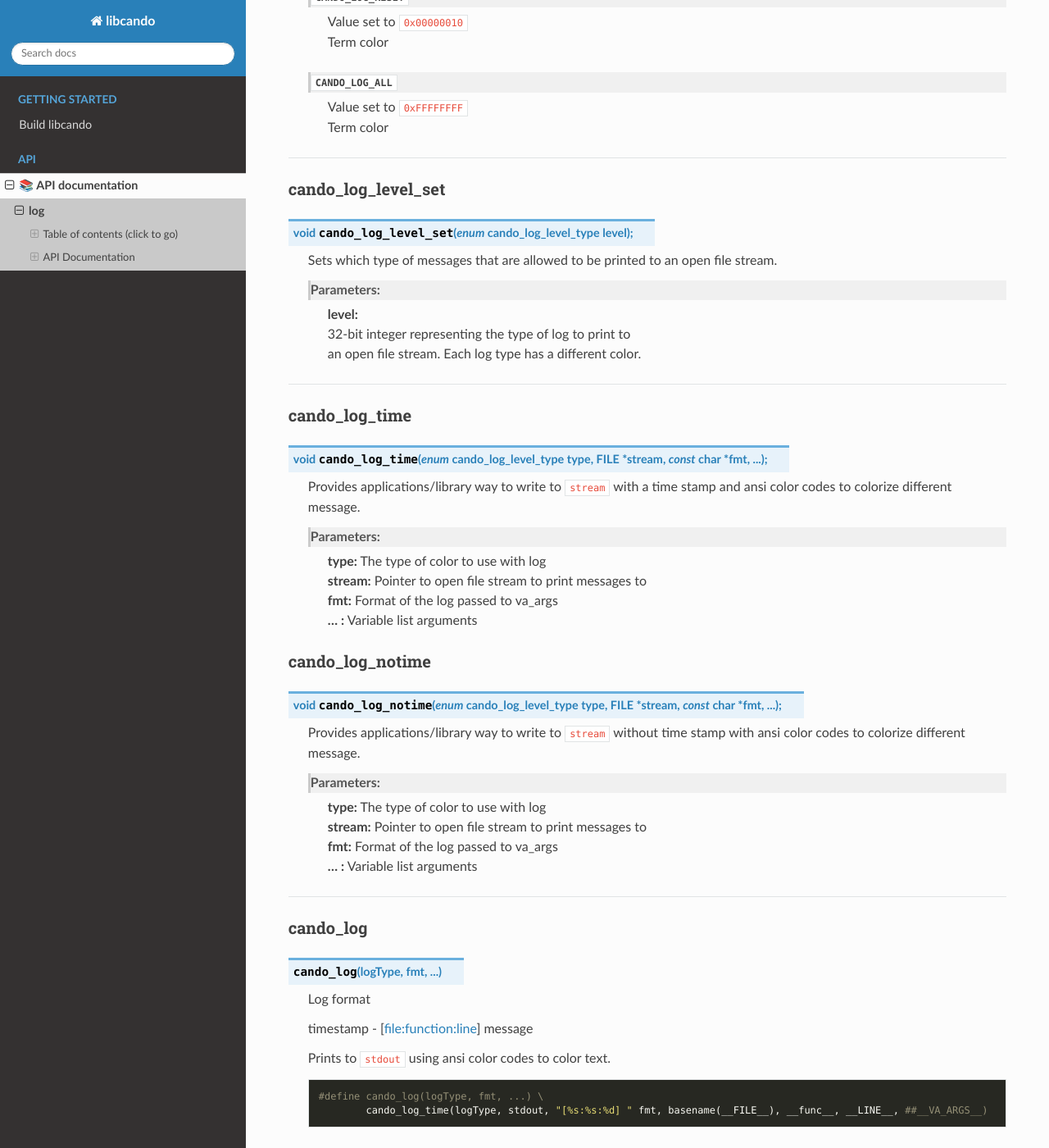
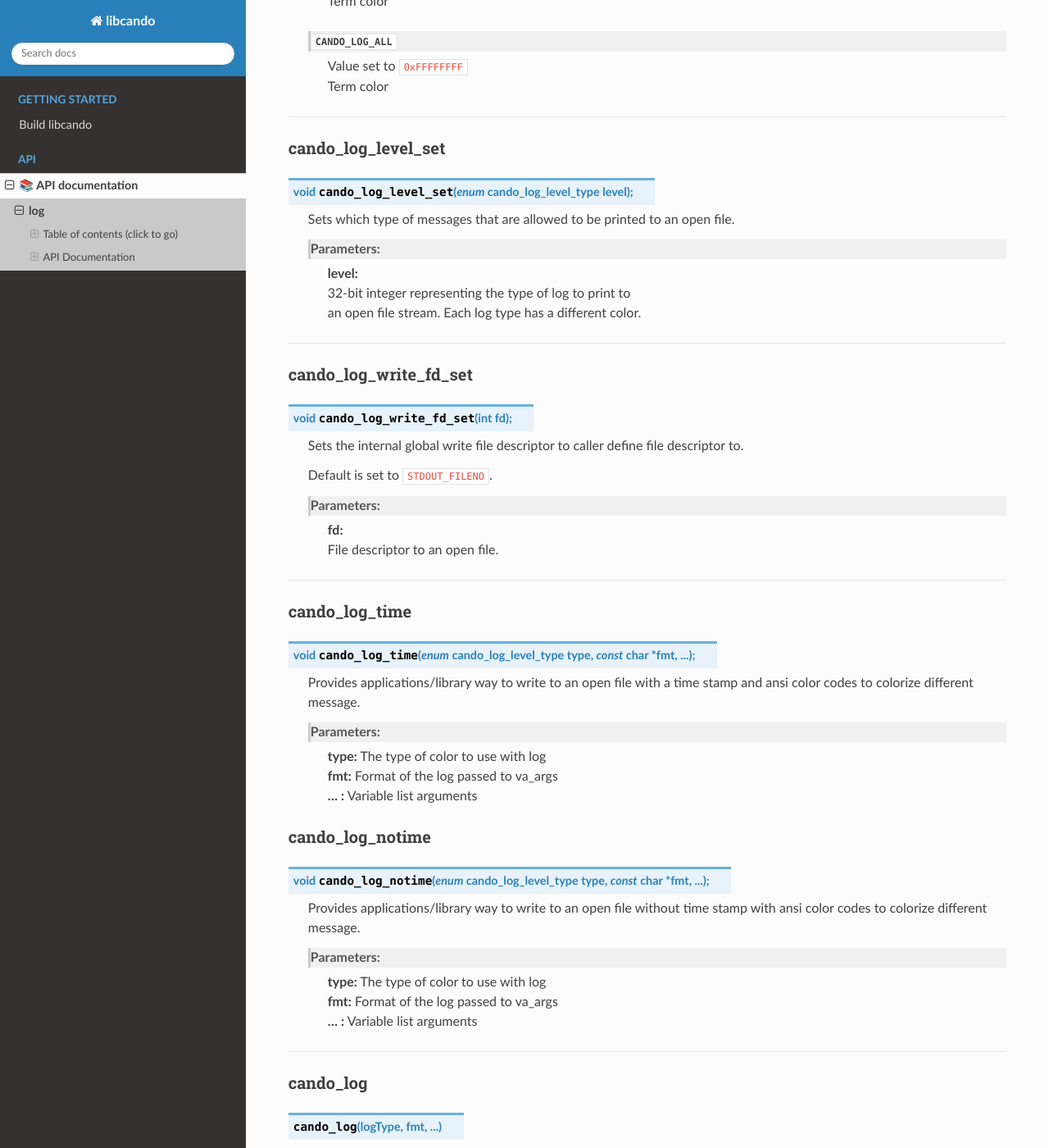
Before and after one commit to under-view/libcando, a Sphinx documentation site: the page built from docs/log.rst, in a window 1280 px wide and 1400 px high, scrolled down 1780 px. Shown: the whole window at 82% size. Built offline with Sphinx 7.4.7 and the Read the Docs theme 3.1.0, drawn with Linux system fonts in a browser that asks for light colours; formulas are drawn with MathJax 3; some of the changed text lies outside the part shown.

Commit message:
docs: [log] newer format fd now used for writes
Signed-off-by: Vincent Davis Jr <vince@underview.tech>

```diff
--- a/docs/log.rst
+++ b/docs/log.rst
@@ -35,6 +35,7 @@ Functions
 =========
 
 1. :c:func:`cando_log_level_set`
+1. :c:func:`cando_log_write_fd_set`
 #. :c:func:`cando_log_time`
 #. :c:func:`cando_log_notime`
 
@@ -58,8 +59,9 @@ cando_log_level_type
 
 	Log level options used by
 		:c:func:`cando_log_level_set`
-		:c:func:`cando_log`
-		:c:macro:`cando_logme`
+		:c:macro:`cando_log`
+		:c:macro:`cando_log_err`
+		:c:macro:`cando_log_print`
 
 	:c:macro:`CANDO_LOG_NONE`
 		| Value set to ``0x00000000``
@@ -97,7 +99,7 @@ cando_log_level_set
 
 .. c:function:: void cando_log_level_set(enum cando_log_level_type level);
 
-	Sets which type of messages that are allowed to be printed to an open file stream.
+	Sets which type of messages that are allowed to be printed to an open file.
 
 	Parameters:
 		| **level:**
@@ -106,19 +108,35 @@ cando_log_level_set
 
 =========================================================================================================================================
 
+======================
+cando_log_write_fd_set
+======================
+
+.. c:function:: void cando_log_write_fd_set(int fd);
+
+	Sets the internal global write file descriptor
+	to caller define file descriptor to.
+
+	Default is set to ``STDOUT_FILENO``.
+
+	Parameters:
+		| **fd:**
+		| File descriptor to an open file.
+
+=========================================================================================================================================
+
 ==============
 cando_log_time
 ==============
 
-.. c:function:: void cando_log_time(enum cando_log_level_type type, FILE *stream, const char *fmt, ...);
+.. c:function:: void cando_log_time(enum cando_log_level_type type, const char *fmt, ...);
 
-	Provides applications/library way to write to ``stream``
+	Provides applications/library way to write to an open file
 	with a time stamp and ansi color codes to colorize
 	different message.
 
 	Parameters:
 		| **type:** The type of color to use with log
-		| **stream:** Pointer to open file stream to print messages to
 		| **fmt:** Format of the log passed to va_args
 		| **... :** Variable list arguments
 
@@ -126,15 +144,14 @@ cando_log_time
 cando_log_notime
 ================
 
-.. c:function:: void cando_log_notime(enum cando_log_level_type type, FILE *stream, const char *fmt, ...);
+.. c:function:: void cando_log_notime(enum cando_log_level_type type, const char *fmt, ...);
 
-	Provides applications/library way to write to ``stream``
+	Provides applications/library way to write to an open file
 	without time stamp with ansi color codes to colorize
 	different message.
 
 	Parameters:
 		| **type:** The type of color to use with log
-		| **stream:** Pointer to open file stream to print messages to
 		| **fmt:** Format of the log passed to va_args
 		| **... :** Variable list arguments
 
@@ -150,12 +167,14 @@ cando_log
 
 	timestamp - [file:function:line] message
 
-	Prints to ``stdout`` using ansi color codes to color text.
+	Default prints to ``stdout`` using ansi color codes to color text.
+	Caller may change the open file in which logs are printed to.
+	:c:func:`cando_log_write_fd_set`
 
 	.. code-block::
 
 		#define cando_log(logType, fmt, ...) \
-			cando_log_time(logType, stdout, "[%s:%s:%d] " fmt, basename(__FILE__), __func__, __LINE__, ##__VA_ARGS__)
+			cando_log_time(logType, "[%s:%s:%d] " fmt, basename(__FILE__), __func__, __LINE__, ##__VA_ARGS__)
 
 =============
 cando_log_err
@@ -168,11 +187,13 @@ cando_log_err
 	timestamp - [file:function:line] message
 
 	Prints to ``stderr`` with ansi color codes the color **RED**
+	Caller may change the open file in which logs are printed to.
+	:c:func:`cando_log_write_fd_set`
 
 	.. code-block::
 
 		#define cando_log_err(fmt, ...) \
-			cando_log_time(CANDO_LOG_DANGER, stderr, "[%s:%s:%d] " fmt, basename(__FILE__), __func__, __LINE__, ##__VA_ARGS__)
+			cando_log_time(CANDO_LOG_DANGER, "[%s:%s:%d] " fmt, basename(__FILE__), __func__, __LINE__, ##__VA_ARGS__)
 
 ===============
 cando_log_print
@@ -180,9 +201,15 @@ cando_log_print
 
 .. c:macro:: cando_log_print(logType, fmt, ...)
 
-	Prints to ``stdout`` using ansi color codes to color text.
+	Log format
+
+	NONE
+
+	Default prints to ``stdout`` using ansi color codes to color text.
+	Caller may change the open file in which logs are printed to.
+	:c:func:`cando_log_write_fd_set`
 
 	.. code-block::
 
 		#define cando_log_print(logType, fmt, ...) \
-			cando_log_notime(logType, stdout, fmt, ##__VA_ARGS__)
+			cando_log_notime(logType, fmt, ##__VA_ARGS__)
```
Also changed, not shown: 1 other file.
